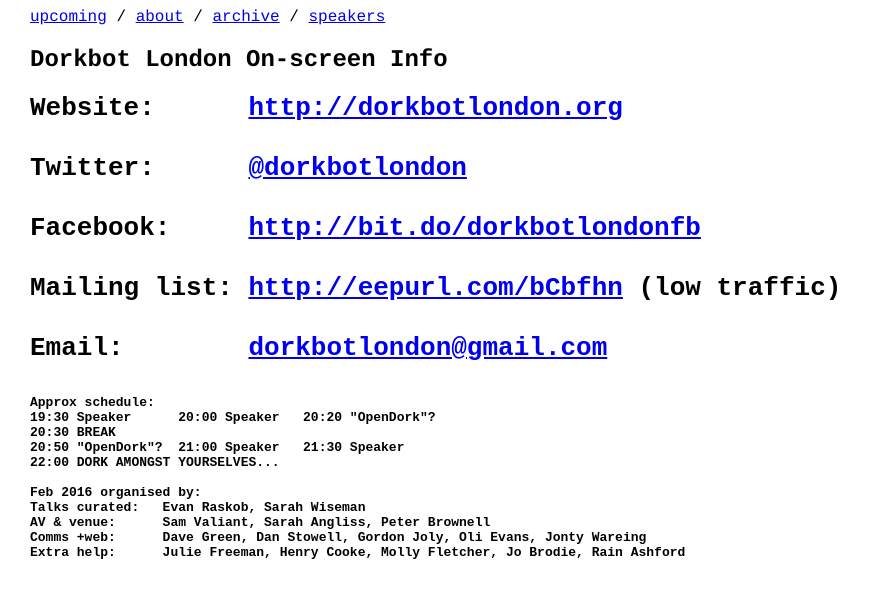
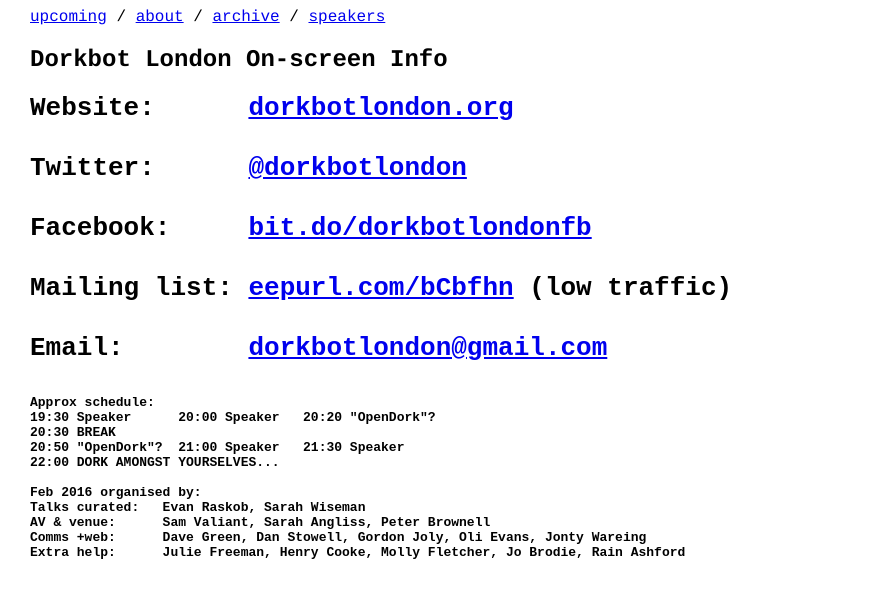
Before and after one commit to dorkbotlondon/dorkbotlondon.github.io, a Jekyll site: the page built from credits.html, in a window 1280 px wide. Shown: the top 598 px of the page, without its empty margins (0-870 px from the left). Built offline with Jekyll 4.4.1, drawn with Linux system fonts in a browser that asks for light colours; Markdown is read by kramdown in place of the engine named in the settings; some of the changed lines change nothing that is shown.

Commit message:
Update credits.html

```diff
--- a/credits.html
+++ b/credits.html
@@ -3,13 +3,13 @@
 title: Dorkbot London On-screen Info
 permalink: /credits/
 ---
-<pre><h1>Website:      <a href="http://dorkbotlondon.org">http://dorkbotlondon.org</a>
+<pre><h1>Website:      <a href="http://dorkbotlondon.org">dorkbotlondon.org</a>
 
 Twitter:      <a href="https://twitter.com/dorkbotlondon">@dorkbotlondon</a>
 
-Facebook:     <a href="https://www.facebook.com/groups/1494354627526302/">http://bit.do/dorkbotlondonfb</a>
+Facebook:     <a href="https://www.facebook.com/groups/1494354627526302/">bit.do/dorkbotlondonfb</a>
 
-Mailing list: <a href="http://eepurl.com/bCbfhn">http://eepurl.com/bCbfhn</a> (low traffic)
+Mailing list: <a href="http://eepurl.com/bCbfhn">eepurl.com/bCbfhn</a> (low traffic)
 
 Email:        <a href="mailto:dorkbotlondon@gmail.com">dorkbotlondon@gmail.com</a>
 </h1>
```
